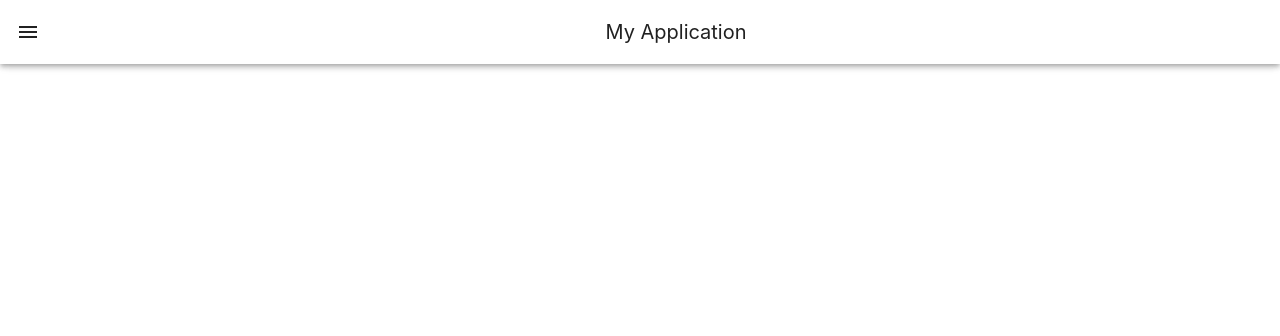
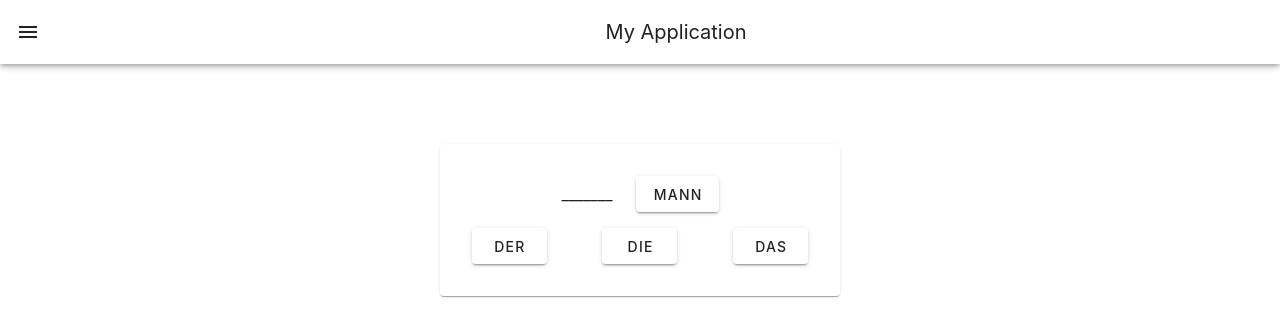
Before and after one commit to laczor/german-app, a Vue app: page /practice/nouns in a window 1280 px wide. Shown: the top 336 px of the page. Built offline with nearby package versions, Linux system fonts and the light colour scheme.

Commit message:
Added practice nouns

```diff
--- /dev/null
+++ b/src/components/practiceForm.vue
@@ -0,0 +1,46 @@
+<template>
+    <v-form ref="form" v-model="valid" @submit.prevent="onSubmit">
+        <!-- Type Select -->
+        <v-select
+          v-model="type"
+          :items="['noun']"
+          label="Type"
+          :rules="[requiredRule]"
+          required
+        ></v-select>
+
+        <!-- Word Count Input -->
+        <v-text-field
+          v-model="count"
+          label="Count of words"
+          type="number"
+          :rules="[requiredRule, numberRule]"
+          required
+        ></v-text-field>
+
+        <!-- Submit Button -->
+        <v-btn type="submit" color="primary">Start</v-btn>
+      </v-form>
+</template>
+
+<script setup>
+ import { ref } from 'vue';
+  import { useRouter } from 'vue-router';
+
+  const router = useRouter();
+  const type = ref('noun'); // Pre-set to "noun"
+  const count = ref(null);
+  const valid = ref(false);
+
+  const requiredRule = value => !!value || 'Required.';
+  const numberRule = value => !isNaN(value) || 'Must be a number.';
+
+  const onSubmit = () => {
+    if (valid.value) {
+      router.push({
+        path: `/practice/nouns`,
+        query: { count: count.value }
+      });
+    }
+  };
+</script>
--- /dev/null
+++ b/src/components/practiceNouns.vue
@@ -0,0 +1,93 @@
+<template>
+    <v-container class="d-flex justify-center">
+      <v-card class="pa-4" width="400">
+        <!-- Plural Indicator (Flag) -->
+        <v-chip v-if="word.isPlural" color="blue" text-color="white" outlined class="d-flex justify-end">(plural)</v-chip>
+        <!-- Word with Preposition -->
+        <div class="text-center my-4">
+          <v-row justify="center" align="center">
+            <!-- Preposition (Article) -->
+            <v-col cols="auto">
+              <span v-if="chosenArticle">{{ chosenArticle }}</span>
+              <span v-else>_______</span>
+            </v-col>
+
+            <!-- Word with Tooltip -->
+            <v-col cols="auto">
+              <!-- <v-tooltip bottom> -->
+                <!-- <template v-slot:activator="{ on, attrs }"> -->
+                  <v-btn text @click="showTranslation = !showTranslation">
+                    {{ word.value.word }}
+                  </v-btn>
+                <!-- </template> -->
+                <!-- <span>{{ word.value.translation }}</span> -->
+              <!-- </v-tooltip> -->
+            </v-col>
+          </v-row>
+        </div>
+        <!-- Preposition Buttons -->
+        <v-row justify="space-around" class="my-4">
+          <v-btn
+            v-for="article in articles"
+            :disabled="blockButtons"
+            :key="article"
+            :color="getButtonColor(article)"
+            @click="checkAnswer(article)">
+            {{ article }}
+          </v-btn>
+        </v-row>
+      </v-card>
+    </v-container>
+  </template>
+
+<script setup>
+import { ref, reactive } from 'vue';
+import { Noun } from '../domain'
+
+const word = reactive({});
+const chosenArticle = ref('');
+const showTranslation = ref(false);
+const articles = ['der', 'die', 'das'];
+
+const blockButtons = ref(false);
+
+const words = [
+  Noun({ word: 'Mann', translation: 'Man', article: 'der', isPlural: false }),
+  Noun({ word: 'Frau', translation: 'Woman', article: 'die', isPlural: false }),
+];
+
+word.value = words[0];
+const currentIndex = ref(0);
+
+const getButtonColor = (article) => {
+  if (!chosenArticle.value) return 'default';  // No article chosen yet
+  if (article === word.value.article ) return 'green';
+  return article === chosenArticle.value
+    ? article === word.value.article ? 'green' : 'red'
+    : 'default';
+};
+const showNextWord = () => {
+  currentIndex.value = (currentIndex.value + 1) % words.length;
+  const nextWord = words[currentIndex.value];
+  word.value = nextWord;
+  chosenArticle.value = '';  // Reset chosen article
+};
+
+const checkAnswer = (article) => {
+  chosenArticle.value = article;
+  blockButtons.value = true;
+
+  const delay = article === article.value ? 1000 : 2000;
+
+  setTimeout(() => {
+    showNextWord();
+    blockButtons.value = false;
+  }, delay);
+};
+</script>
+
+  <style scoped>
+  .v-btn {
+    min-width: 75px;
+  }
+  </style>
--- /dev/null
+++ b/src/domain/index.ts
@@ -0,0 +1 @@
+export * from './noun.ts'
--- /dev/null
+++ b/src/domain/noun.ts
@@ -0,0 +1,7 @@
+export function Noun({
+    ...rest
+}) {
+    return {
+        ...rest,
+    }
+}
--- a/src/views/PracticeView.vue
+++ b/src/views/PracticeView.vue
@@ -1,14 +1,9 @@
 <template>
-    <div>PracticeView</div>
-</template>
+    <v-container>
+        <RouterView></RouterView>
+    </v-container>
+  </template>
 
-<script lang="ts">
-import { defineComponent } from 'vue';
+  <script setup>
 
-export default defineComponent({
-    name: 'PracticeView',
-    setup(){
-        return {};
-},
-});
-</script>
+  </script>
```
Also changed, not shown: src/router.ts (+11 -2 lines).
